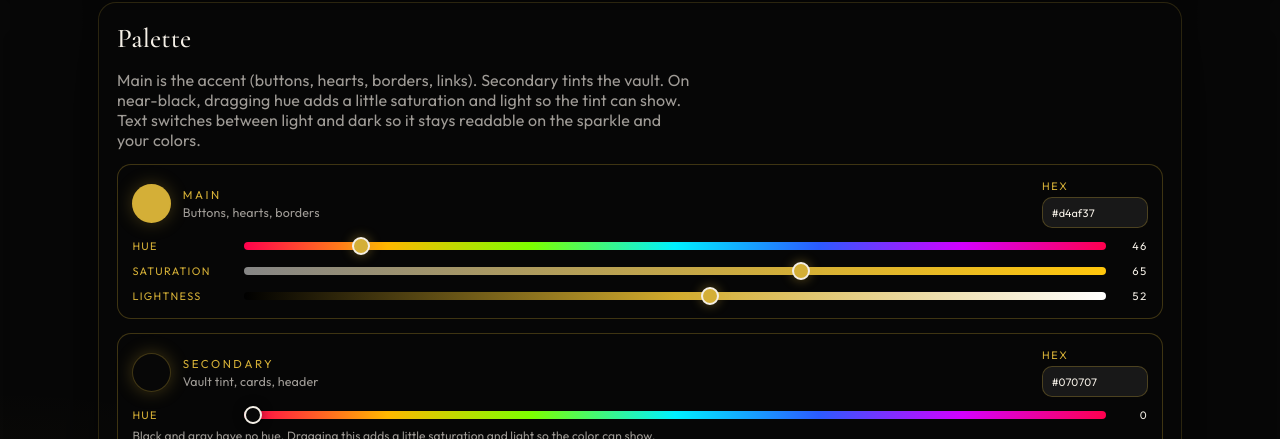
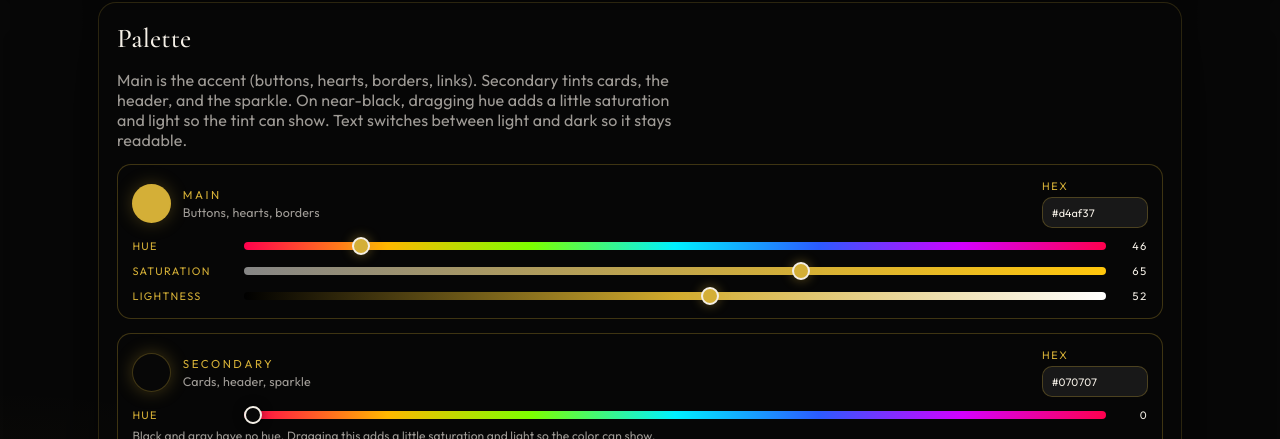
Before and after one commit to TD-GIT-DM/Beauti, a React (Vite) app: page /settings in a window 1280 px wide. Shown: the part 1532-1971 px from the top of the page. Built offline with nearby package versions, Linux system fonts and the light colour scheme; no server answers.

Commit message:
Use plainer wording for the secondary color hint.
Co-authored-by: TD-GIT-DM <TD-GIT-DM@users.noreply.github.com>

```diff
--- a/src/pages/SettingsPage.tsx
+++ b/src/pages/SettingsPage.tsx
@@ -183,9 +183,9 @@ export function SettingsPage() {
         <section className="settings-panel" aria-labelledby="palette-heading">
           <h2 id="palette-heading">Palette</h2>
           <p className="lede" style={{ margin: 0 }}>
-            Main is the accent (buttons, hearts, borders, links). Secondary tints the vault. On near-black,
-            dragging hue adds a little saturation and light so the tint can show. Text switches between light
-            and dark so it stays readable on the sparkle and your colors.
+            Main is the accent (buttons, hearts, borders, links). Secondary tints cards, the header, and the
+            sparkle. On near-black, dragging hue adds a little saturation and light so the tint can show. Text
+            switches between light and dark so it stays readable.
           </p>
           <ColorSlider
             label="Main"
@@ -195,7 +195,7 @@ export function SettingsPage() {
           />
           <ColorSlider
             label="Secondary"
-            hint="Vault tint, cards, header"
+            hint="Cards, header, sparkle"
             value={theme.secondary}
             onChange={(secondary) => setTheme({ ...theme, secondary })}
           />
```
